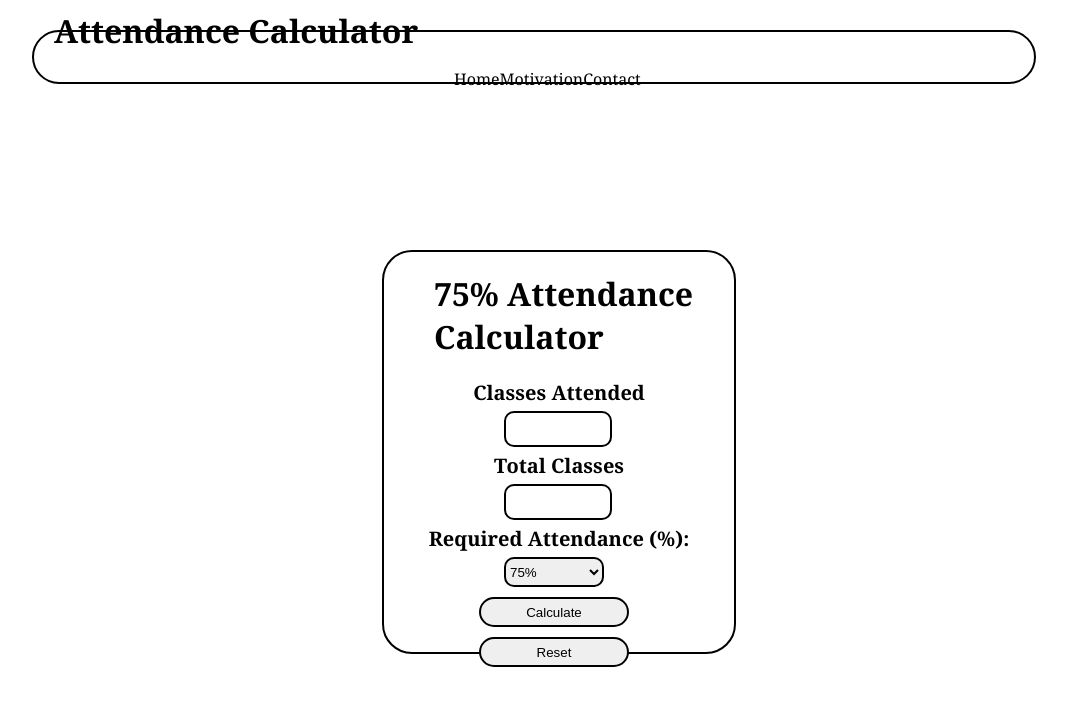
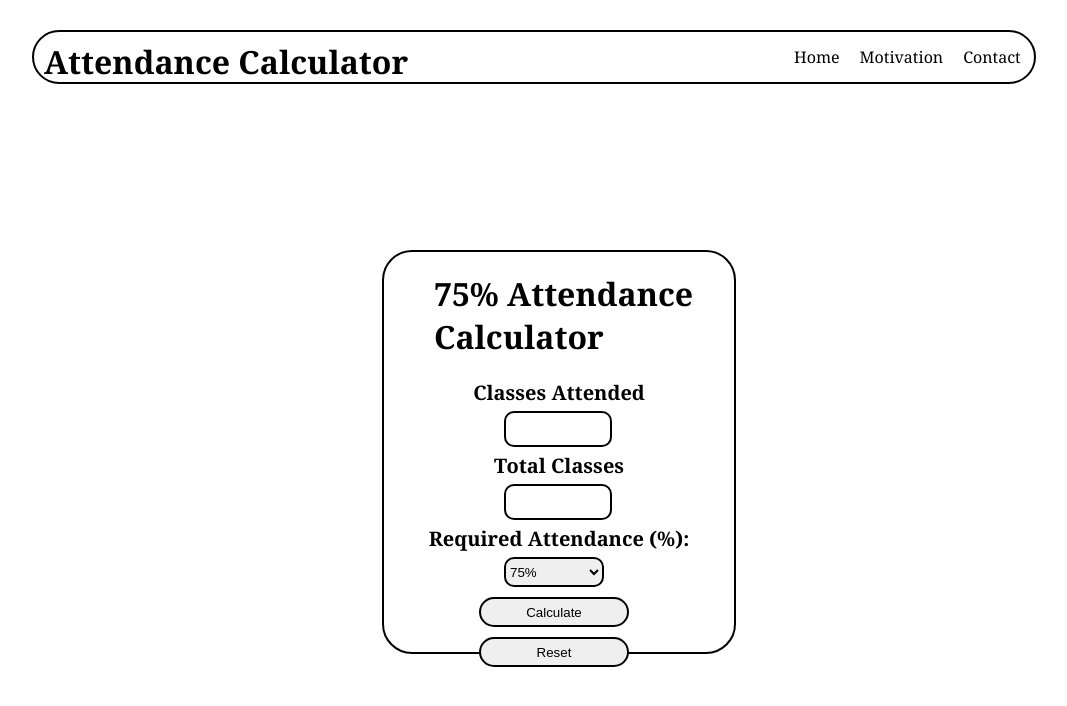
Before and after one commit to gowthamrdyy/75-Attendance-calculator, a plain HTML site: page index.html in a window 1280 px wide. Shown: the whole page, without its empty margins (168-1235 px from the left). Drawn offline with Linux system fonts and the light colour scheme.

Commit message:
seventh commit

```diff
--- a/style.css
+++ b/style.css
@@ -14,20 +14,25 @@ header{
 #main-title{
     display: inline;
     font-family: Georgia, 'Times New Roman', Times, serif;
-   margin-left: 20px;
+   margin-left: 10px;
+   position: absolute;
+   margin-bottom: 10px;
+   margin-top: 10px;
  }
  .navigation{
     display: flex;
-    margin-left: 420px;
+    margin-left: 750px;
     flex-direction: row;
     justify-content: end;
     align-items: center;
+    justify-content: space-around;
 }
  #navigation {
     text-decoration: none;
     color: black;
     font-family: Georgia, 'Times New Roman', Times, serif;
     justify-items:end;
+   padding: 10px;
 }
 main{
     width: 350px;
```
Also changed, not shown: 1 other file.
